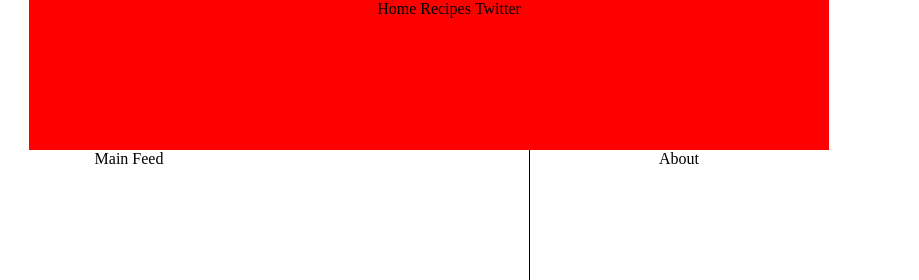
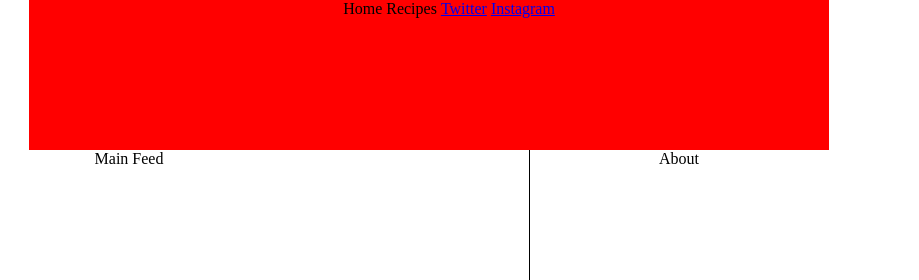
Before and after one commit to orochi235/fyfb, a website: page index.html in a window 1280 px wide. Shown: the top 280 px of the page, 361-1280 px from the left. Drawn offline with nearby package versions, Linux system fonts and the light colour scheme; files that its build step writes are made by us from their sources.

Commit message:
add links for social#

```diff
--- a/index.html
+++ b/index.html
@@ -13,7 +13,8 @@
           <ul>
             <li>Home</li>
             <li>Recipes</li>
-            <li>Twitter</li>
+            <li><a href="https://twitter.com/CookingWithCarl">Twitter</a></li>
+            <li><a href="https://www.instagram.com/cooking.with.carl/">Instagram</a></li>
           </ul>
         </div>
       </nav>
```
Also changed, not shown: 1 other file.
